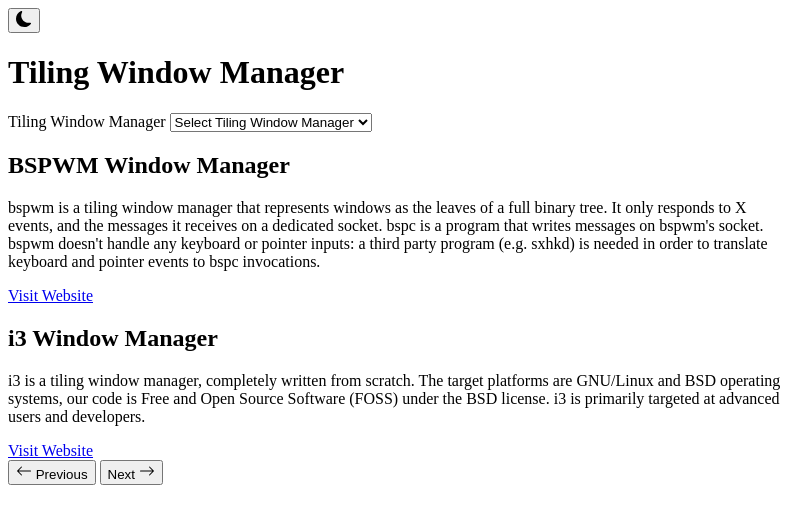
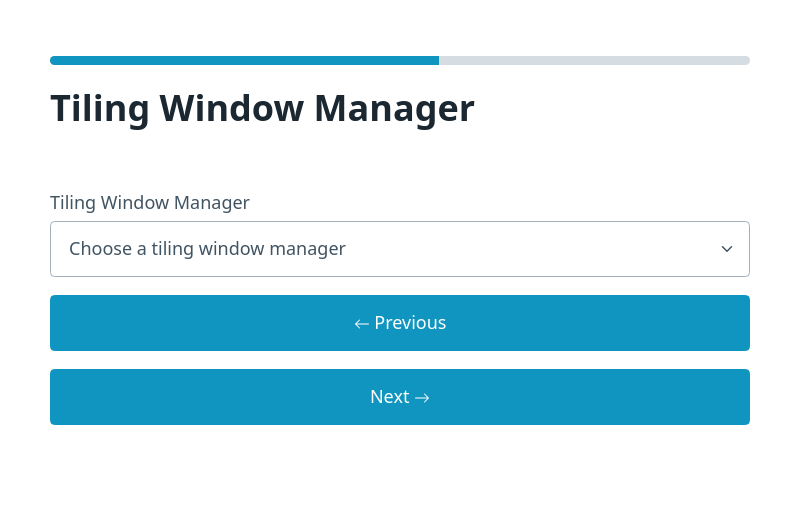
Before and after one commit to stym-singh/juno, an Electron app: page static/twm.html in a window 800 px wide. Drawn offline with Linux system fonts and the light colour scheme.

Commit message:
Redesign and define tiling window manager

```diff
--- a/static/src/twm.js
+++ b/static/src/twm.js
@@ -1,5 +1,5 @@
+var ipcRenderer = require('electron').ipcRenderer
 var tiling_window_manager = document.getElementById('tiling-window-manager')
-var ipcRenderer = require('electron').ipcRenderer
 const nextWindow = document.getElementById('nextbutton')
 const prevWindow = document.getElementById('prevbutton')
 
@@ -15,10 +15,13 @@
 
 tiling_window_manager.addEventListener('change', () => {
   if (tiling_window_manager.value == 'bspwm') {
-    document.getElementById('i3wm-info').classList.add('d-none')
-    document.getElementById('bspwm-info').classList.remove('d-none')
+    document.getElementById('i3wm-info').style.display = "none"
+    document.getElementById('bspwm-info').style.display = "block"
   } else if (tiling_window_manager.value == 'i3wm') {
-    document.getElementById('bspwm-info').classList.add('d-none')
-    document.getElementById('i3wm-info').classList.remove('d-none')
+    document.getElementById('bspwm-info').style.display = "none"
+    document.getElementById('i3wm-info').style.display = "block"
+  } else if (tiling_window_manager.value == 'none') {
+    document.getElementById('bspwm-info').style.display = "none"
+    document.getElementById('i3wm-info').style.display = "none"
   }
 })
--- a/static/twm.html
+++ b/static/twm.html
@@ -8,85 +8,78 @@
   <meta name="viewport" content="width=device-width" />
 
   <title>Juno - Tiling Window Manager</title>
-  <link href="styles/halfmoon-variables.min.css" rel="stylesheet" />
+  <link href="styles/pico.min.css" rel="stylesheet" />
 </head>
 
-<body data-dm-shortcut-enabled="true" data-set-preferred-mode-onload="true">
-  <div class="page-wrapper">
-    <div class="content-wrapper">
-      <div class="d-flex justify-content-end align-items-center m-20">
-        <button class="btn" type="button" onclick="halfmoon.toggleDarkMode()">
-          <svg xmlns="http://www.w3.org/2000/svg" width="16" height="16" fill="currentColor" class="bi bi-moon-fill"
-            viewBox="0 0 16 16">
-            <path
-              d="M6 .278a.768.768 0 0 1 .08.858 7.208 7.208 0 0 0-.878 3.46c0 4.021 3.278 7.277 7.318 7.277.527 0 1.04-.055 1.533-.16a.787.787 0 0 1 .81.316.733.733 0 0 1-.031.893A8.349 8.349 0 0 1 8.344 16C3.734 16 0 12.286 0 7.71 0 4.266 2.114 1.312 5.124.06A.752.752 0 0 1 6 .278z" />
-          </svg>
-        </button>
-      </div>
-      <div class="container">
-        <div class="m-10">
-          <h1 class="text-center font-weight-bolder">Tiling Window Manager</h1>
-          <form>
-            <div class="form-group">
+<body>
+  <main class="container">
+    <progress value="5" max="9"></progress>
+    <h1>Tiling Window Manager</h1>
+
+    <!-- Choose Tiling Window Manager -->
     <label for="tiling-window-manager">Tiling Window Manager</label>
-              <select class="form-control" id="tiling-window-manager">
-                <option value="" selected="selected" disabled="disabled">
-                  Select Tiling Window Manager
-                </option>
+    <select id="tiling-window-manager">
+      <option value="none" selected disabled>Choose a tiling window manager</option>
       <option value="bspwm">BSPWM</option>
       <option value="i3wm">i3wm</option>
+      <option value="none">None</option>
     </select>
-            </div>
-            <div class="form-group d-none" id="bspwm-info">
-              <div class="card">
-                <h2 class="card-title">BSPWM Window Manager</h2>
-                <p>bspwm is a tiling window manager that represents windows as the leaves of a full binary tree.
 
-                  It only responds to X events, and the messages it receives on a dedicated socket.
+    <!-- Tiling Window Manager Info -->
+    <article id="bspwm-info" style="display: none">
+      <h2>BSPWM</h2>
+      <p>bspwm is a tiling window manager that represents windows as the leaves of a full binary tree. It only responds
+        to X events, and the messages it receives on a dedicated socket.</p>
+      <p>bspc is a program that writes messages on bspwm's socket.</p>
+      <p>bspwm doesn't handle any keyboard or pointer inputs: a third party program (e.g. sxhkd) is needed in order to
+        translate keyboard and pointer events to bspc invocations.</p>
+      <p>The software is considered to be at a beta level of readiness; there are a few missing features and
+        bugs to be fixed, but it is already used by many as a daily driver.</p>
+      <a href="https://github.com/baskerville/bspwm" role="button" class="secondary" target="_blank">Visit
+        Website&MediumSpace;<svg xmlns="http://www.w3.org/2000/svg" width="16" height="16" fill="currentColor"
+          class="bi bi-box-arrow-up-right" viewBox="0 0 16 16">
+          <path fill-rule="evenodd"
+            d="M8.636 3.5a.5.5 0 0 0-.5-.5H1.5A1.5 1.5 0 0 0 0 4.5v10A1.5 1.5 0 0 0 1.5 16h10a1.5 1.5 0 0 0 1.5-1.5V7.864a.5.5 0 0 0-1 0V14.5a.5.5 0 0 1-.5.5h-10a.5.5 0 0 1-.5-.5v-10a.5.5 0 0 1 .5-.5h6.636a.5.5 0 0 0 .5-.5z" />
+          <path fill-rule="evenodd"
+            d="M16 .5a.5.5 0 0 0-.5-.5h-5a.5.5 0 0 0 0 1h3.793L6.146 9.146a.5.5 0 1 0 .708.708L15 1.707V5.5a.5.5 0 0 0 1 0v-5z" />
+        </svg></a>
+    </article>
 
-                  bspc is a program that writes messages on bspwm's socket.
-
-                  bspwm doesn't handle any keyboard or pointer inputs: a third party program (e.g. sxhkd) is needed in
-                  order to translate keyboard and pointer events to bspc invocations.
-                </p>
-                <a href="https://github.com/baskerville/bspwm" class="btn">Visit Website</a>
-              </div>
-            </div>
-            <div class="form-group d-none" id="i3wm-info">
-              <div class="card">
-                <h2 class="card-title">i3 Window Manager</h2>
+    <article id="i3wm-info" style="display: none">
+      <h2>i3wm</h2>
       <p>i3 is a tiling window manager, completely written from scratch. The target platforms are GNU/Linux
         and BSD operating systems, our code is Free and Open Source Software (FOSS) under the BSD license. i3
         is primarily targeted at advanced users and developers.</p>
-                <a href="https://i3wm.org/" class="btn">Visit Website</a>
-              </div>
-            </div>
-          </form>
-          <div class="text-center">
-            <button id="prevbutton" class="btn btn-primary btn-lg" type="button">
-              <svg xmlns="http://www.w3.org/2000/svg" width="16" height="16" fill="currentColor"
-                class="bi bi-arrow-left" viewBox="0 0 16 16">
+      <a href="https://i3wm.org" role="button" class="secondary" target="_blank">Visit
+        Website&MediumSpace;<svg xmlns="http://www.w3.org/2000/svg" width="16" height="16" fill="currentColor"
+          class="bi bi-box-arrow-up-right" viewBox="0 0 16 16">
+          <path fill-rule="evenodd"
+            d="M8.636 3.5a.5.5 0 0 0-.5-.5H1.5A1.5 1.5 0 0 0 0 4.5v10A1.5 1.5 0 0 0 1.5 16h10a1.5 1.5 0 0 0 1.5-1.5V7.864a.5.5 0 0 0-1 0V14.5a.5.5 0 0 1-.5.5h-10a.5.5 0 0 1-.5-.5v-10a.5.5 0 0 1 .5-.5h6.636a.5.5 0 0 0 .5-.5z" />
+          <path fill-rule="evenodd"
+            d="M16 .5a.5.5 0 0 0-.5-.5h-5a.5.5 0 0 0 0 1h3.793L6.146 9.146a.5.5 0 1 0 .708.708L15 1.707V5.5a.5.5 0 0 0 1 0v-5z" />
+        </svg></a>
+    </article>
+
+    <!-- Prev Next Buttons -->
+    <div class="grid">
+      <button id="prevbutton" role="button">
+        <svg xmlns="http://www.w3.org/2000/svg" width="16" height="16" fill="currentColor" class="bi bi-arrow-left"
+          viewBox="0 0 16 16">
           <path fill-rule="evenodd"
             d="M15 8a.5.5 0 0 0-.5-.5H2.707l3.147-3.146a.5.5 0 1 0-.708-.708l-4 4a.5.5 0 0 0 0 .708l4 4a.5.5 0 0 0 .708-.708L2.707 8.5H14.5A.5.5 0 0 0 15 8z" />
         </svg>
         Previous
       </button>
-            <button id="nextbutton" class="btn btn-primary btn-lg" type="button">
+      <button id="nextbutton" role="button">
         Next
-              <svg xmlns="http://www.w3.org/2000/svg" width="16" height="16" fill="currentColor"
-                class="bi bi-arrow-right" viewBox="0 0 16 16">
+        <svg xmlns="http://www.w3.org/2000/svg" width="16" height="16" fill="currentColor" class="bi bi-arrow-right"
+          viewBox="0 0 16 16">
           <path fill-rule="evenodd"
             d="M1 8a.5.5 0 0 1 .5-.5h11.793l-3.147-3.146a.5.5 0 0 1 .708-.708l4 4a.5.5 0 0 1 0 .708l-4 4a.5.5 0 0 1-.708-.708L13.293 8.5H1.5A.5.5 0 0 1 1 8z" />
         </svg>
       </button>
     </div>
-        </div>
-      </div>
-    </div>
-  </div>
-
-  <!-- Halfmoon JS -->
-  <script src="src/halfmoon.min.js"></script>
+  </main>
   <script src="src/twm.js"></script>
 </body>
 
```
Lines whose indentation alone changed are shown as unchanged.
